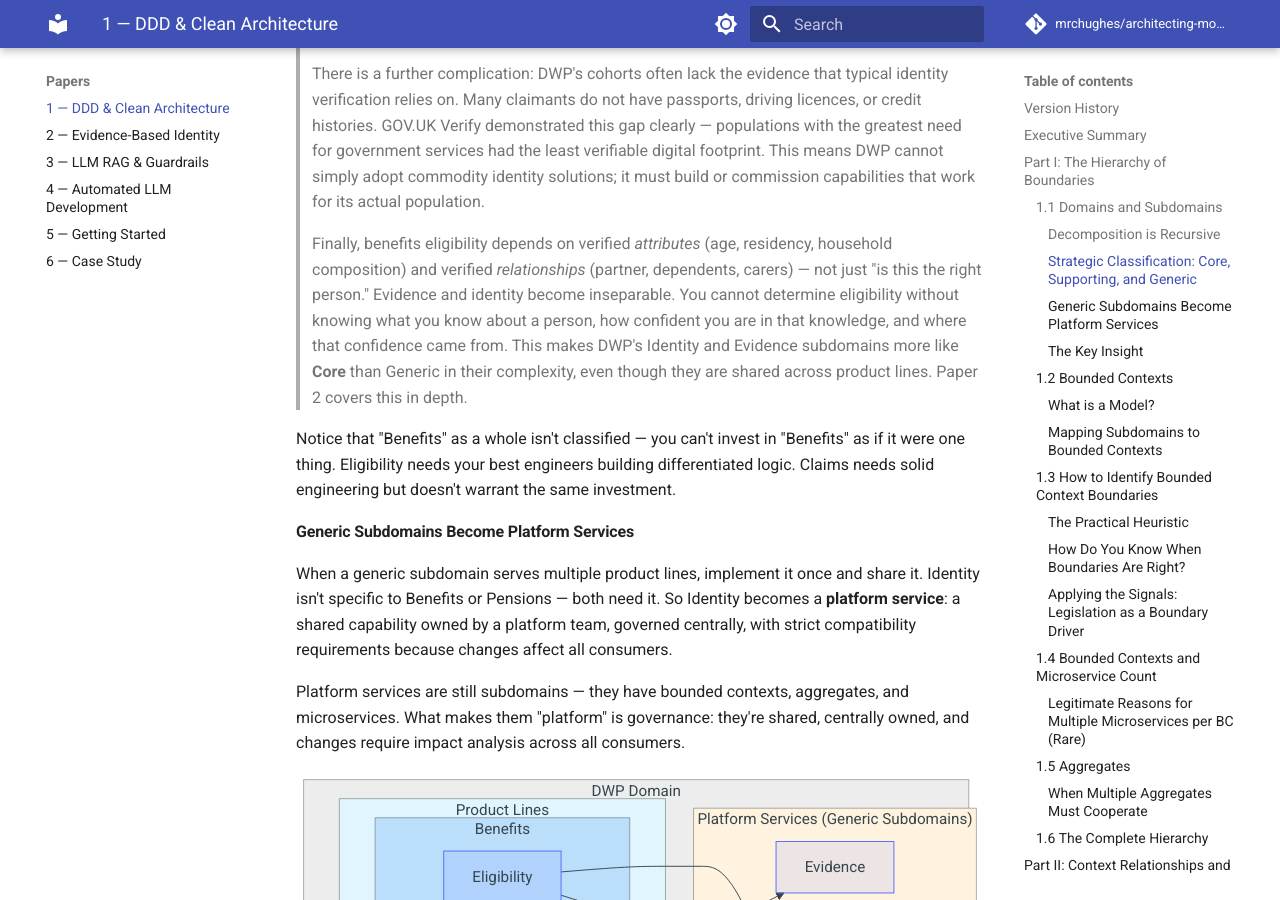
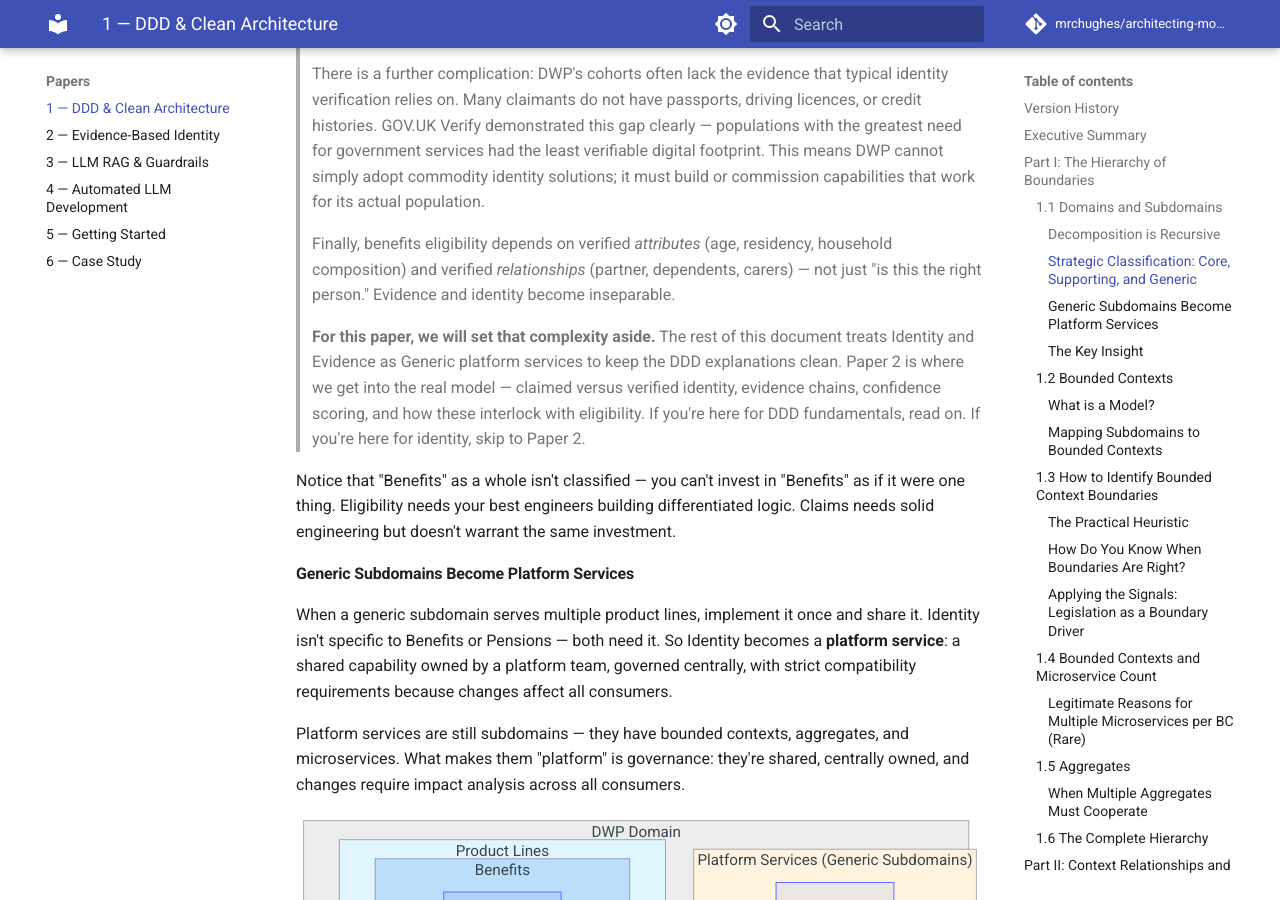
Before and after one commit to mrchughes/architecting-modern-government-services, an MkDocs documentation site: the page built from docs/Paper_1_DDD_Clean_Architecture.md, in a window 1280 px wide and 900 px high, scrolled down 4013 px. Built offline with MkDocs 1.6.1 and Material for MkDocs 9.7.7, drawn with Linux system fonts in a browser that asks for light colours; comment, search, counter and statistics services are not loaded.

Commit message:
Identity callout: explicitly defer complexity to Paper 2
- Removes confusing 'more like Core than Generic' statement
- Adds clear: 'For this paper, we will set that complexity aside'
- Rest of doc treats Identity/Evidence as Generic platform services
- Paper 2 for the real model: claimed vs verified, evidence chains, confidence
- Avoids confusion of saying they're Core then treating them as Generic

```diff
--- a/docs/Paper_1_DDD_Clean_Architecture.md
+++ b/docs/Paper_1_DDD_Clean_Architecture.md
@@ -107,7 +107,9 @@ The product lines are not the right level to classify — they're too coarse. Yo
 >
 > There is a further complication: DWP's cohorts often lack the evidence that typical identity verification relies on. Many claimants do not have passports, driving licences, or credit histories. GOV.UK Verify demonstrated this gap clearly — populations with the greatest need for government services had the least verifiable digital footprint. This means DWP cannot simply adopt commodity identity solutions; it must build or commission capabilities that work for its actual population.
 >
-> Finally, benefits eligibility depends on verified *attributes* (age, residency, household composition) and verified *relationships* (partner, dependents, carers) — not just "is this the right person." Evidence and identity become inseparable. You cannot determine eligibility without knowing what you know about a person, how confident you are in that knowledge, and where that confidence came from. This makes DWP's Identity and Evidence subdomains more like **Core** than Generic in their complexity, even though they are shared across product lines. Paper 2 covers this in depth.
+> Finally, benefits eligibility depends on verified *attributes* (age, residency, household composition) and verified *relationships* (partner, dependents, carers) — not just "is this the right person." Evidence and identity become inseparable.
+>
+> **For this paper, we will set that complexity aside.** The rest of this document treats Identity and Evidence as Generic platform services to keep the DDD explanations clean. Paper 2 is where we get into the real model — claimed versus verified identity, evidence chains, confidence scoring, and how these interlock with eligibility. If you're here for DDD fundamentals, read on. If you're here for identity, skip to Paper 2.
 
 Notice that "Benefits" as a whole isn't classified — you can't invest in "Benefits" as if it were one thing. Eligibility needs your best engineers building differentiated logic. Claims needs solid engineering but doesn't warrant the same investment.
 
```
Also changed, not shown: Paper_1_DDD_Clean_Architecture.md (+3 -1 lines).
